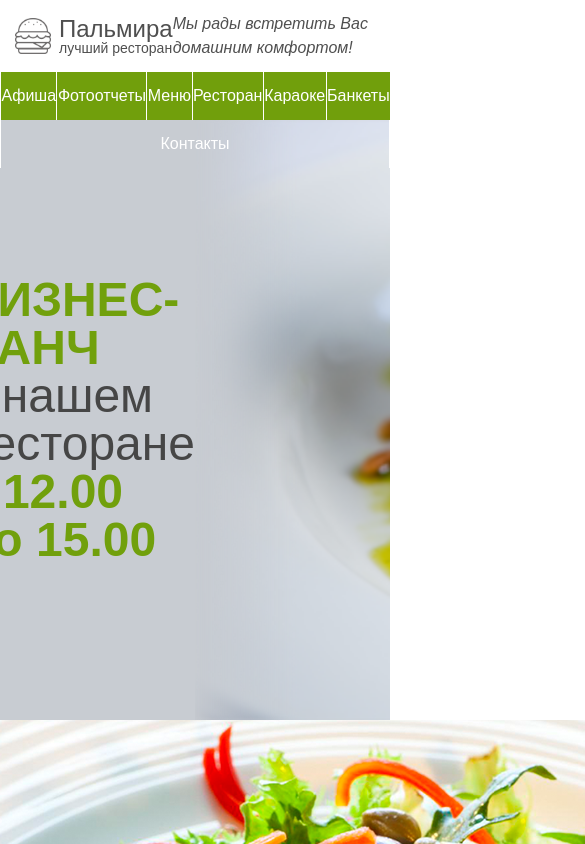
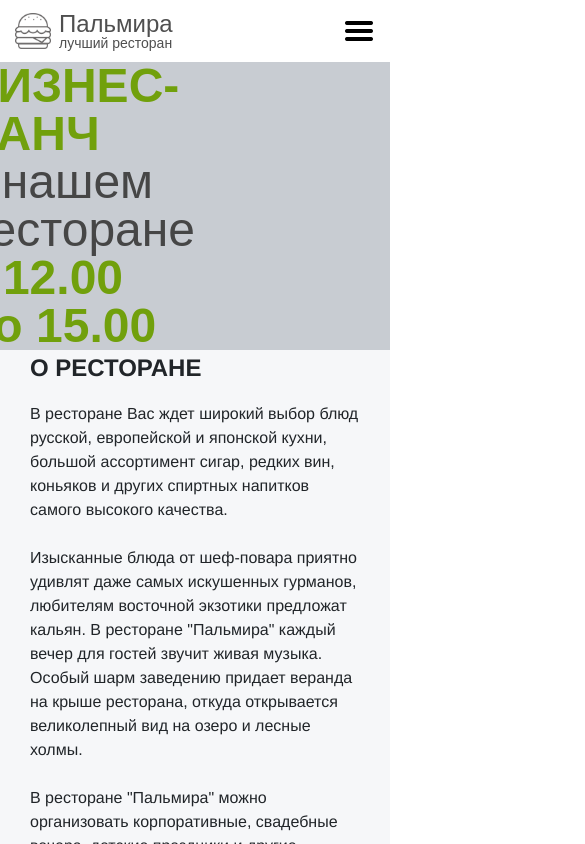
Before and after one commit to Yeami/web-landing-practice, a Vue app: page / in a window 390 px wide. Shown: the top 844 px of the page, 585 px wide, since content can reach past the window. Built offline with nearby package versions, Linux system fonts and the light colour scheme.

Commit message:
Implement the basic adaptability for mobile phones

```diff
--- a/src/App.vue
+++ b/src/App.vue
@@ -1,10 +1,19 @@
 <template>
     <div id="app" class="container-fluid">
-        <app-logo-bar/>
-        <app-nav-bar/>
-        <app-carousel/>
-        <app-about-us/>
-        <app-footer/>
+        <app-logo-bar
+                :window="window"
+                :items="menuItems"
+        />
+        <app-nav-bar
+                v-if="window.width >= 768"
+                :items="menuItems"
+        />
+        <app-carousel :window="window"/>
+        <app-about-us :window="window"/>
+        <app-footer
+                :window="window"
+                :items="menuItems"
+        />
     </div>
 </template>
 
@@ -24,6 +33,36 @@
             AppCarousel,
             AppAboutUs,
         },
+        data() {
+            return {
+                window: {
+                    width: 0,
+                    height: 0,
+                },
+                menuItems: [
+                    'Афиша',
+                    'Фотоотчеты',
+                    'Меню',
+                    'Ресторан',
+                    'Караоке',
+                    'Банкеты',
+                    'Контакты',
+                ],
+            };
+        },
+        created() {
+            window.addEventListener('resize', this.handleResize);
+            this.handleResize();
+        },
+        destroyed() {
+            window.removeEventListener('resize', this.handleResize);
+        },
+        methods: {
+            handleResize() {
+                this.window.width = window.innerWidth;
+                this.window.height = window.innerHeight;
+            },
+        }
     }
 </script>
 
--- a/src/components/AboutUs.vue
+++ b/src/components/AboutUs.vue
@@ -1,10 +1,14 @@
 <template>
     <div class="wrapper container-fluid">
-        <div class="row">
-            <div class="col-md-6">
+        <div :class="window.width >= 1740 ? 'row' : 'container'">
+            <div v-if="window.width >= 1740"
+                 class="col-md-6"
+            >
                 <img src="@/assets/about-us.png" alt="About us">
             </div>
-            <div class="col-md-6 text-wrapper">
+            <div :class="window.width >= 1740 ? 'col-md-6' : 'col-md-12'"
+                 class="text-wrapper"
+            >
                 <span class="title">
                     {{title}}
                 </span>
@@ -21,6 +25,9 @@
 <script>
     export default {
         name: 'AppAboutUs',
+        props: {
+            window: Object,
+        },
         data() {
             return {
                 title: 'О ресторане',
@@ -50,6 +57,7 @@
             .col-md-6 {
                 padding: 0;
             }
+        }
 
         .text-wrapper {
             margin-top: 10rem;
@@ -70,6 +78,26 @@
                 p {
                     margin-bottom: 1.5rem;
                 }
+
+                p:last-child {
+                    margin-bottom: 0;
+                    padding-bottom: 1rem;
+                }
+            }
+        }
+
+        @media screen and (max-width: 1739px) {
+            .text-wrapper {
+                margin-top: 0;
+
+                .title {
+                    border: none;
+                    padding: 1rem 0;
+                }
+
+                .text {
+                    max-width: none;
+                    margin: 1rem 0 0;
                 }
             }
         }
--- a/src/components/Carousel.vue
+++ b/src/components/Carousel.vue
@@ -7,13 +7,16 @@
                 <span class="subtitle-time">{{time}}</span>
             </div>
         </div>
-        <div class="picture"/>
+        <div v-if="window.width >= 560" class="picture"/>
     </div>
 </template>
 
 <script>
     export default {
         name: 'AppCarousel',
+        props: {
+            window: Object,
+        },
         data() {
             return {
                 title: 'Бизнес-ланч',
--- a/src/components/Footer.vue
+++ b/src/components/Footer.vue
@@ -16,17 +16,12 @@
 <script>
     export default {
         name: 'AppFooter',
+        props: {
+            window: Object,
+            items: Array,
+        },
         data() {
             return {
-                items: [
-                    'Афиша',
-                    'Фотоотчеты',
-                    'Меню',
-                    'Ресторан',
-                    'Караоке',
-                    'Банкеты',
-                    'Контакты',
-                ],
                 copywriting: 'Ⓒ2014 All Rights Reserved.',
             };
         },
--- a/src/components/LogoBar.vue
+++ b/src/components/LogoBar.vue
@@ -1,14 +1,34 @@
 <template>
-    <div class="container wrapper">
-        <div class="left-side">
+    <div class="wrapper">
+        <div class="logo-block container">
+            <div class="left-side"
+                 :style="window.width <= 768 ? 'justify-content: center' : ''"
+            >
                 <img src="@/assets/logo.png" alt="Logo">
                 <div class="text">
                     <span class="title">{{title}}</span>
                     <span class="subtitle">{{subtitle}}</span>
                 </div>
             </div>
-        <div class="right-side">
+            <div v-if="window.width >= 768"
+                 class="right-side"
+            >
                 <span>{{tagline}}</span>
+            </div>
+            <div v-if="window.width < 768">
+                <img src="@/assets/menu.png"
+                     @click="handleMenu()"
+                     class="picture"
+                     alt="Menu"
+                >
+            </div>
+        </div>
+        <div v-if="isMobileMenu"
+             class="mobile-menu"
+        >
+            <span v-for="item in items">
+                <a href="#">{{item}}</a>
+            </span>
         </div>
     </div>
 </template>
@@ -16,18 +36,29 @@
 <script>
     export default {
         name: 'AppLogoBar',
+        props: {
+            window: Object,
+            items: Array,
+        },
         data() {
             return {
                 title: 'Пальмира',
                 subtitle: 'лучший ресторан',
                 tagline: 'Мы рады встретить Вас домашним комфортом!',
+                isMobileMenu: false,
             };
         },
+        methods: {
+            handleMenu() {
+                this.isMobileMenu = !this.isMobileMenu;
+            }
+        }
     }
 </script>
 
 <style scoped lang="scss">
     .wrapper {
+        .logo-block {
             display: flex;
             justify-content: space-between;
             align-items: center;
@@ -68,5 +99,29 @@
                     font-style: italic;
                 }
             }
+
+            .picture {
+                height: 2rem;
+            }
+        }
+
+        .mobile-menu {
+            display: flex;
+            flex-direction: column;
+            align-items: center;
+            width: 100%;
+            height: 100%;
+            background-color: white;
+
+            span {
+                font-size: 1.5rem;
+                text-transform: uppercase;
+
+                a {
+                    text-decoration: none;
+                    color: #4F4F4F;
+                }
+            }
+        }
     }
 </style>
--- a/src/components/NavBar.vue
+++ b/src/components/NavBar.vue
@@ -11,18 +11,8 @@
 <script>
     export default {
         name: 'AppNavBar',
-        data() {
-            return {
-                items: [
-                    'Афиша',
-                    'Фотоотчеты',
-                    'Меню',
-                    'Ресторан',
-                    'Караоке',
-                    'Банкеты',
-                    'Контакты',
-                ],
-            };
+        props: {
+            items: Array,
         },
     }
 </script>
```
Also changed, not shown: src/assets/menu.png (added). Lines whose indentation alone changed are shown as unchanged.
